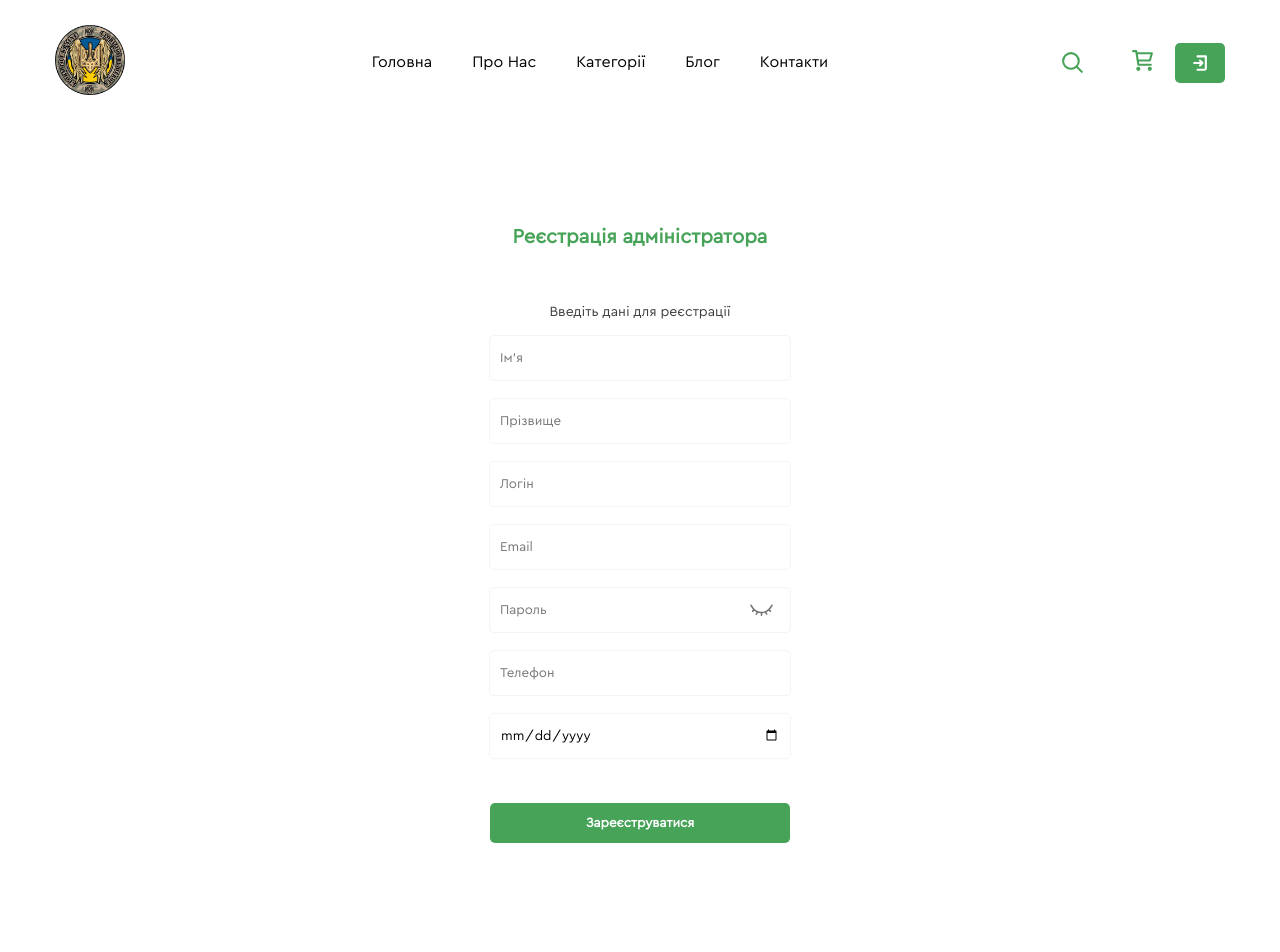
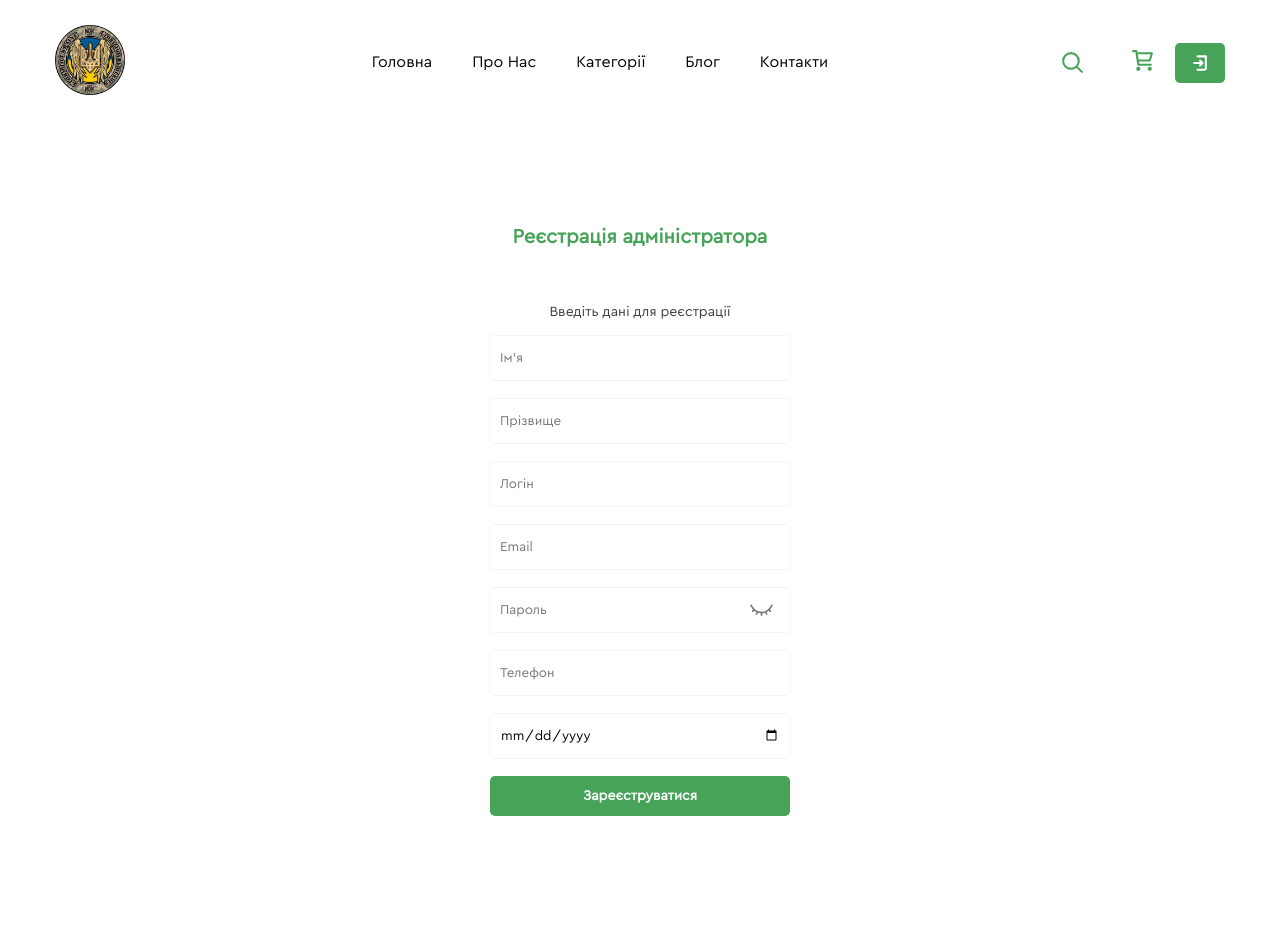
Before and after one commit to grishanych/test-donate, a React (Create React App) app: page /adm-registration in a window 1280 px wide. Shown: the top 952 px of the page. Built offline with nearby package versions, Linux system fonts and the light colour scheme.

Commit message:
added 2-d Button component for type submit

```diff
--- a/src/components/button/Button.jsx
+++ b/src/components/button/Button.jsx
@@ -1,7 +1,7 @@
 import styles from "./Button.module.scss"
 import { Link } from "react-router-dom";
 
-function Button({ text="", type=null, color="rgba(70, 163, 88, 1)", padding="", width="150px", toPage="", onClick=null, children}) {
+export default function Button({ text="", type=null, color="rgba(70, 163, 88, 1)", padding="", width="150px", toPage="", onClick=null, children}) {
 
   const buttonStyle = {
     backgroundColor: color,
@@ -20,4 +20,23 @@ function Button({ text="", type=null, color="rgba(70, 163, 88, 1)", padding="",
   )
 };
 
-export default Button;
+export function FormButton({ text="", type=null, color="rgba(70, 163, 88, 1)", padding="", width="150px", onClick=null, children}) {
+
+  const buttonStyle = {
+    backgroundColor: color,
+    width: width,
+    padding: padding,
+  };
+
+
+  return  (
+    <button type={type} style={buttonStyle} className={styles.buttonStyle} onClick={onClick}>
+        {
+         text !== ""  ? text : children
+        }
+    </button>
+
+  )
+};
+
+// export default Button;
--- a/src/components/logIn/LogIn.jsx
+++ b/src/components/logIn/LogIn.jsx
@@ -6,6 +6,7 @@ import { Form, Field, ErrorMessage, Formik } from "formik";
 import { object, string } from "yup";
 import EyeClosed from "./eye/EyeClosed";
 import EyeOpen from "./eye/EyeOpen";
+import { FormButton } from "../button/Button";
 import styles from "./LogIn.module.scss"
 
 
@@ -104,9 +105,10 @@ function LogIn({ headline, to }){
                 </div>
               )}
             </Field>
-            <button type="submit" className={styles.buttonStyle} width="300px"
+            <FormButton type="submit" className={styles.buttonStyle} width="300px" text="Увійти"/>
+            {/* <button type="submit" className={styles.buttonStyle} width="300px"
             >Увійти
-            </button>
+            </button> */}
             {showError && <p className={showError && styles.textAttention}>Такого користувача не існує. Спершу зареєструйтесь</p>}
             <div className={styles.errorsWrapper}>
               <ErrorMessage name="login" component="p" className={styles.textAttention}/>
--- a/src/components/registration/Registration.jsx
+++ b/src/components/registration/Registration.jsx
@@ -5,6 +5,7 @@ import { Form, Field, ErrorMessage, Formik } from "formik"
 import { object, string } from "yup"
 import EyeClosed from "../logIn/eye/EyeClosed";
 import EyeOpen from "../logIn/eye/EyeOpen";
+import { FormButton } from "../button/Button";
 // import Info from "./icons/Info";
 import styles from "./Registration.module.scss"
 
@@ -190,12 +191,17 @@ function Registration({ headline, to }){
                 )}
               </Field>
 
-              <button
+              <FormButton type="submit"
+                className={styles.buttonStyle}
+                disabled={isSubmitting}
+                text="Зареєструватися"
+                width="300px"/>
+              {/* <button
                 type="submit"
                 className={styles.buttonStyle}
                 disabled={isSubmitting}>
                 Зареєструватися
-              </button>
+              </button> */}
               <div className={styles.errorsWrapper}>
                 {showError ? <p className={showError && styles.textAttention}>{showError}</p> : null}
                 <ErrorMessage name="firstName" component="p" className={styles.textAttention}/>
```
